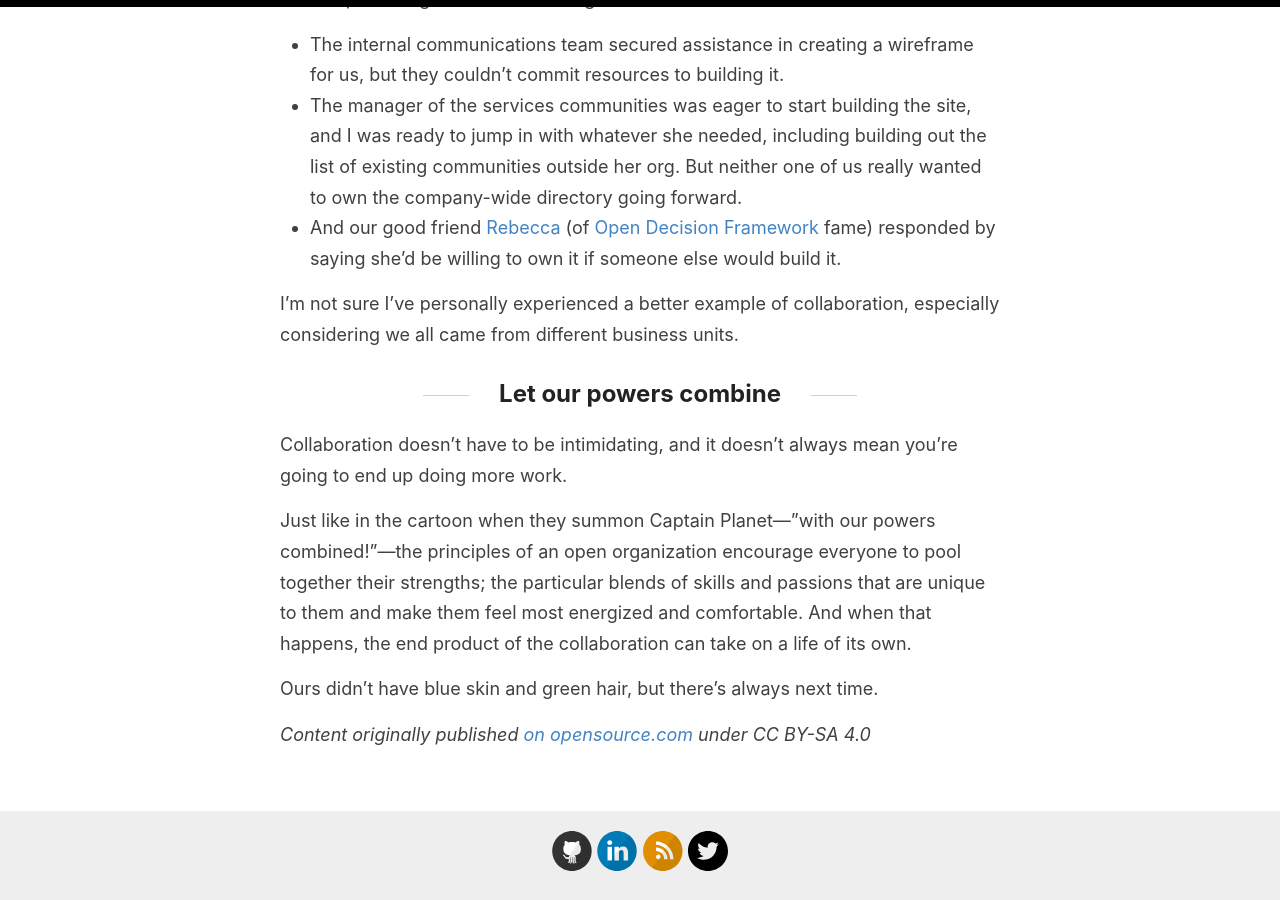
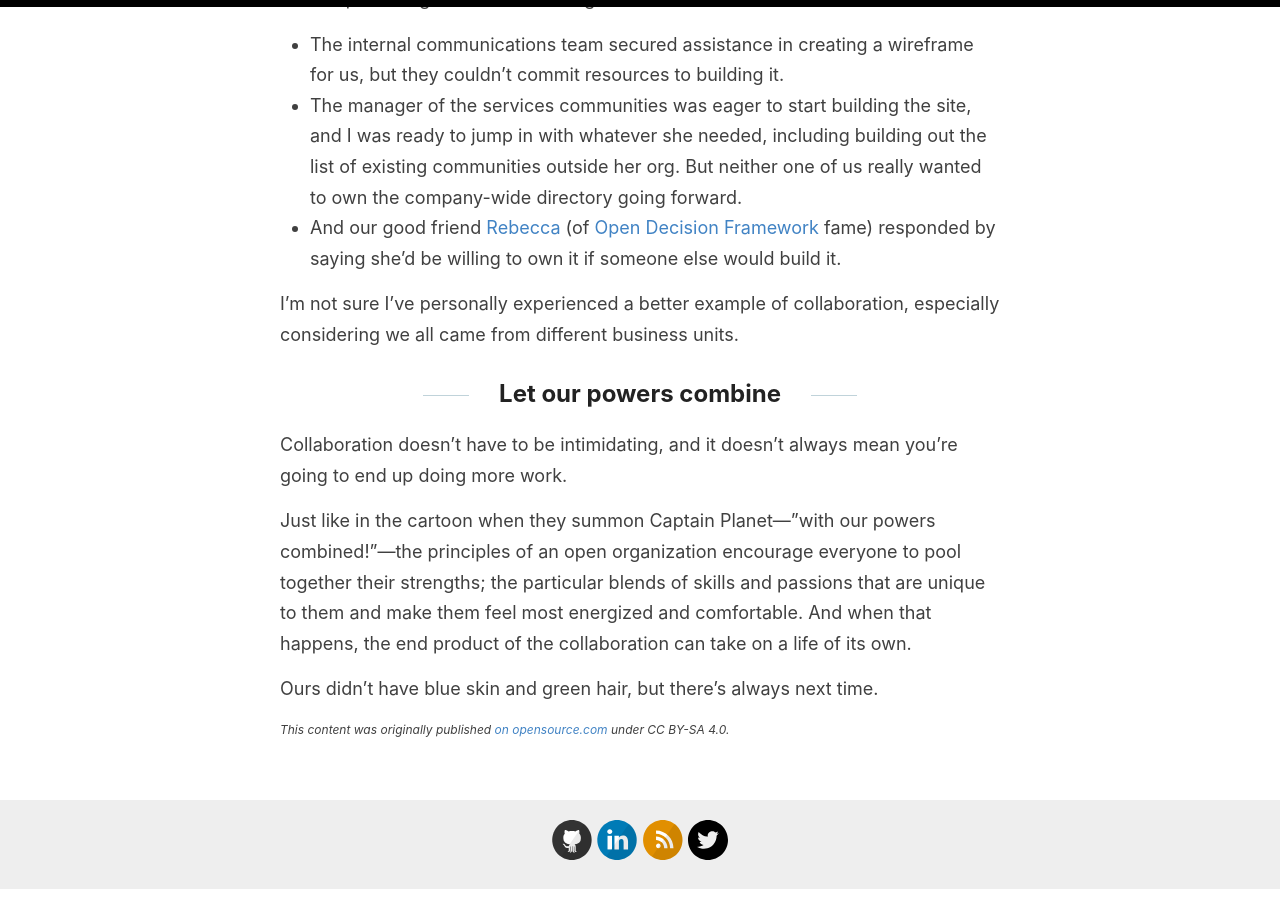
Before and after one commit to amatlack/amatlack.github.io, a Jekyll site: the page built from _posts/2016-08-02-captain-collaboration.md, in a window 1280 px wide and 900 px high, scrolled down 3286 px. Built offline with Jekyll 4.4.1, drawn with Linux system fonts in a browser that asks for light colours.

Commit message:
updating license footer

```diff
--- a/_posts/2016-08-02-captain-collaboration.md
+++ b/_posts/2016-08-02-captain-collaboration.md
@@ -68,4 +68,6 @@ Just like in the cartoon when they summon Captain Planet—"with our powers comb
 
 Ours didn't have blue skin and green hair, but there's always next time.
 
-_Content originally published [on opensource.com](https://opensource.com/open-organization/16/8/captain-collaboration) under CC BY-SA 4.0_
+<div class="license_footer">
+  <p>This content was originally published <a href="https://opensource.com/open-organization/16/8/captain-collaboration">on opensource.com</a> under CC BY-SA 4.0.</p>
+</div>
```
Also changed, not shown: other parts of _posts/2016-08-02-captain-collaboration.md (+1 -1 lines).
